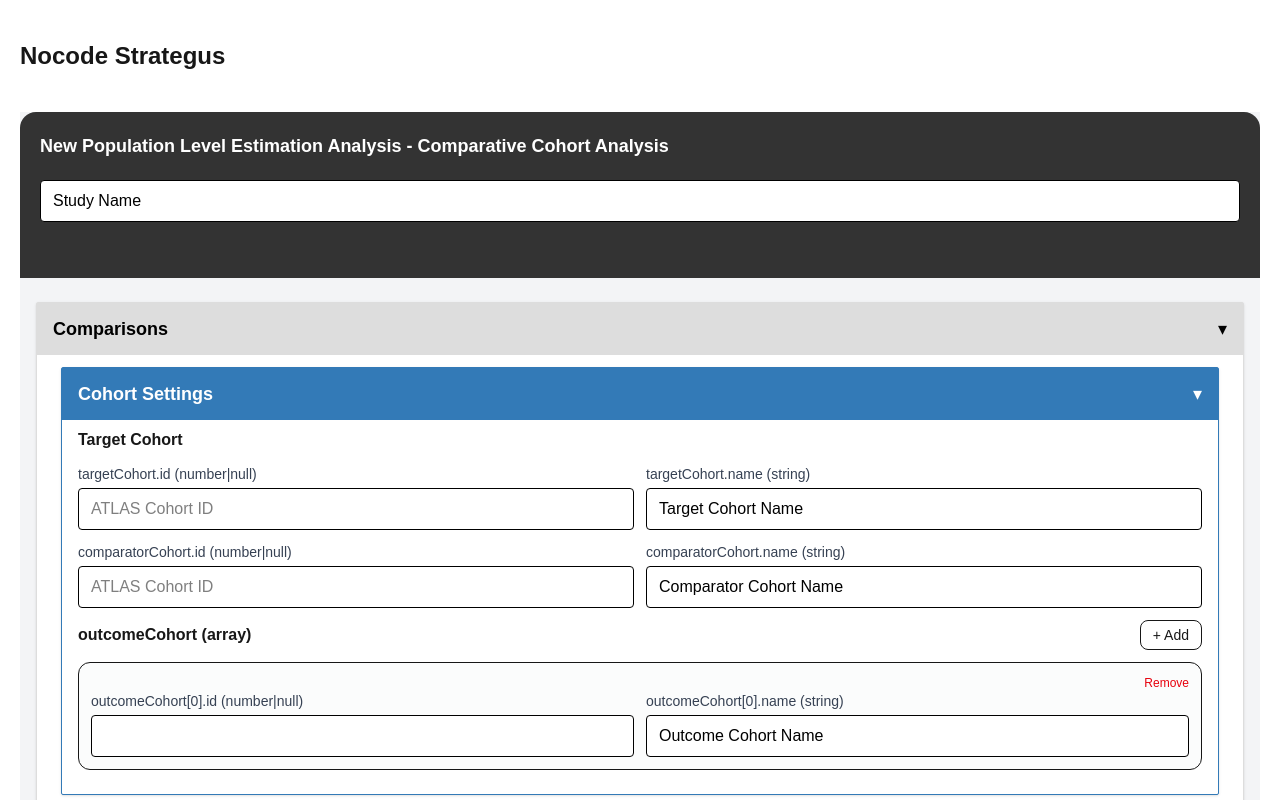
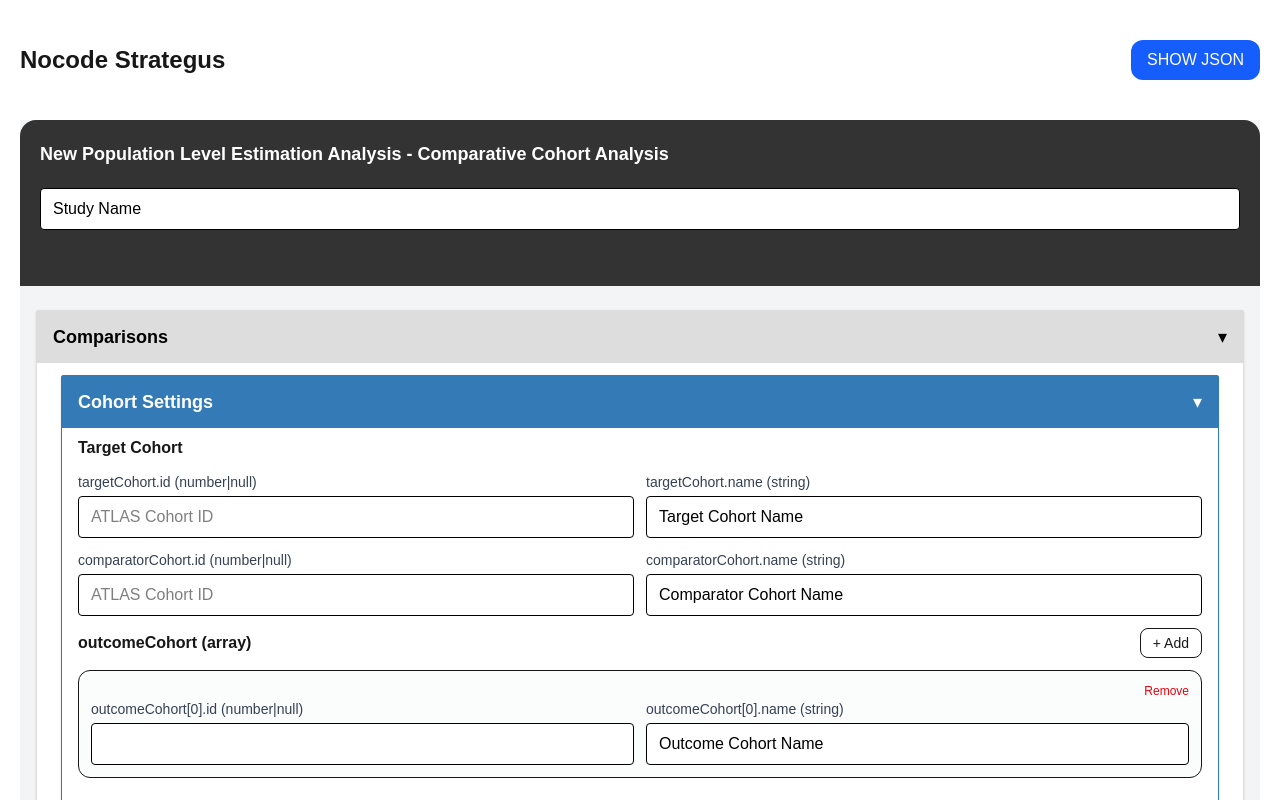
Before and after one commit to theseus-app/theseus, a Next.js app: page / in a window 1280 px wide. Shown: the top 800 px of the page. Built offline with nearby package versions, Linux system fonts and the light colour scheme.

Commit message:
edit header

```diff
--- a/src/components/Header.tsx
+++ b/src/components/Header.tsx
@@ -19,13 +19,14 @@ export default function Header(props: HeaderProps) {
                 >
                     Reset
                 </button>
-                <button
-                    className="px-4 py-2 rounded-xl bg-blue-600 text-white hover:bg-blue-700 cursor-pointer"
-                    onClick={() => setOpen(true)}
-                >
-                    Show JSON
-                </button>
+
             </div> */}
+            <button
+                className="px-4 py-2 rounded-xl bg-blue-600 text-white hover:bg-blue-700 cursor-pointer"
+                onClick={() => setOpen(true)}
+            >
+                SHOW JSON
+            </button>
         </header>
     )
 }
```
